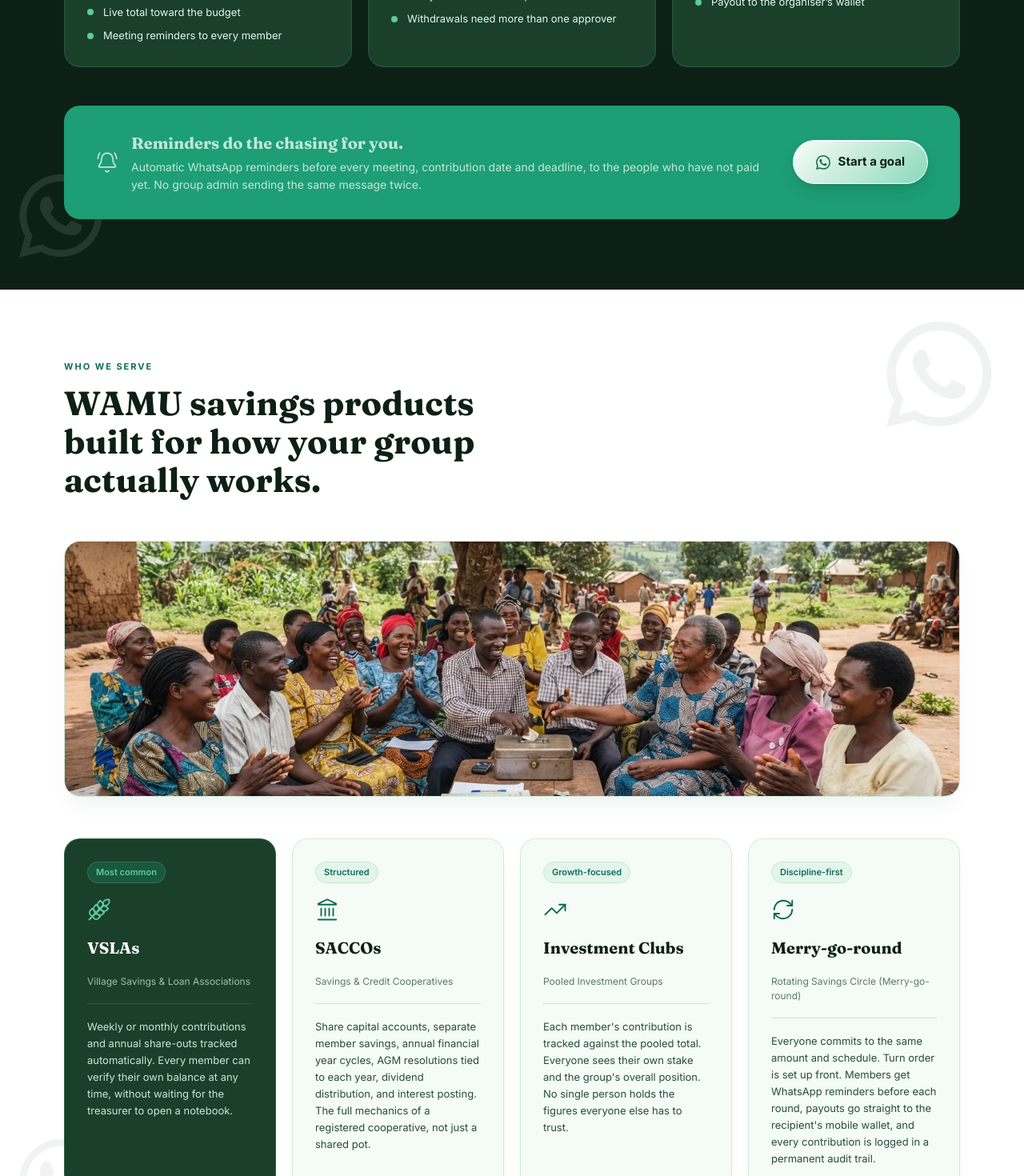
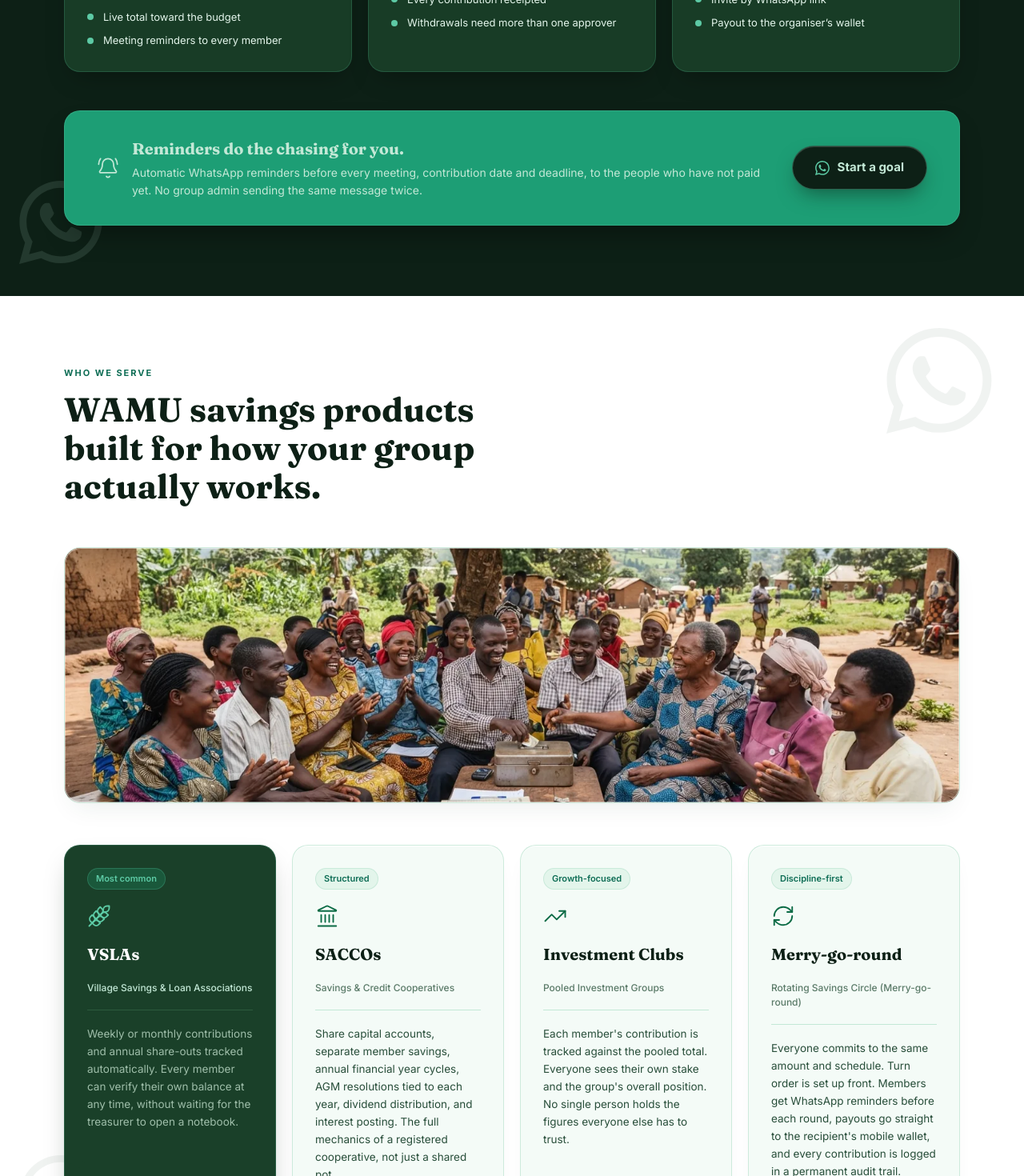
Before and after one commit to Loyoenock/WAMU, a React (Vite) app: page / in a window 1280 px wide. Shown: the part 8980-10450 px from the top of the page at 80% size. Built offline with nearby package versions, Linux system fonts and the light colour scheme.

Commit message:
style: refine UI component styling and visuals
- Add ring-inset to BuiltForEA image container.
- Update Collections card hover states and typography for improved legibility.

```diff
--- a/src/components/BuiltForEA.tsx
+++ b/src/components/BuiltForEA.tsx
@@ -64,11 +64,15 @@ export function BuiltForEA() {
           </h2>
         </div>
 
-        <div className="relative h-[280px] w-full overflow-hidden rounded-[20px] border border-[#C3E8D6]/85 shadow-[0_14px_32px_-12px_rgba(27,67,50,0.1)] md:h-[320px]">
+        <div className="relative h-[280px] w-full overflow-hidden rounded-[20px] border border-[#C3E8D6]/80 shadow-[0_14px_32px_-12px_rgba(27,67,50,0.1)] md:h-[320px]">
           <img
             src="/images/who-we-serve.webp"
             alt="Members of a Ugandan savings group meeting together"
             className="absolute inset-0 h-full w-full object-cover"
+          />
+          <div
+            aria-hidden="true"
+            className="pointer-events-none absolute inset-0 rounded-[20px] ring-1 ring-inset ring-white/45"
           />
         </div>
 
@@ -78,15 +82,15 @@ export function BuiltForEA() {
               key={c.key}
               className={`flex flex-col items-start gap-[18px] rounded-[20px] p-[28px] transition-all duration-200 ease-out hover:-translate-y-1 ${
                 c.dark
-                  ? 'border border-[#5DCAA5]/25 bg-[#1A4029] hover:border-[#5DCAA5]/60 hover:shadow-[0_18px_36px_-14px_rgba(12,30,18,0.5)]'
-                  : 'border border-[#C3E8D6]/85 bg-[#F4FBF7]/90 shadow-[0_12px_28px_-12px_rgba(27,67,50,0.08),inset_0_1px_0_rgba(255,255,255,0.9)] backdrop-blur-md hover:border-[#5DCAA5]/75 hover:bg-white/95 hover:shadow-[0_16px_32px_-12px_rgba(26,64,41,0.14)]'
+                  ? 'border border-[#5DCAA5]/20 bg-[#1A4029] shadow-[0_16px_34px_-12px_rgba(12,30,18,0.35)] hover:border-[#5DCAA5]/55 hover:shadow-[0_20px_40px_-14px_rgba(12,30,18,0.5)]'
+                  : 'border border-[#C3E8D6]/80 bg-[#F4FBF7] shadow-[0_12px_28px_-12px_rgba(27,67,50,0.08),inset_0_1px_0_rgba(255,255,255,0.92)] hover:border-[#5DCAA5]/80 hover:bg-white hover:shadow-[0_18px_36px_-12px_rgba(26,64,41,0.14)]'
               }`}
             >
               <span
                 className={`w-fit rounded-[20px] p-[4px_10px] text-[11px] font-semibold ${
                   c.dark
                     ? 'border border-[#5DCAA5]/25 bg-[#1D9E75]/25 text-[#5DCAA5]'
-                    : 'border border-[#C3E8D6] bg-[#E3F5EB] text-[#0F6E56]'
+                    : 'border border-[#C3E8D6]/80 bg-[#E3F5EB] text-[#0F6E56]'
                 }`}
               >
                 {c.tag}
@@ -104,8 +108,8 @@ export function BuiltForEA() {
                 {c.name}
               </span>
               <span
-                className={`text-[12px] ${
-                  c.dark ? 'text-[#9FBEAA]' : 'text-[#5A7A68]'
+                className={`text-[12px] font-medium ${
+                  c.dark ? 'text-[#C3E8D6]' : 'text-[#5A7A68]'
                 }`}
               >
                 {c.full}
@@ -116,8 +120,8 @@ export function BuiltForEA() {
                 }`}
               />
               <p
-                className={`w-full text-[13px]/[21px] ${
-                  c.dark ? 'text-[#C3E8D6]' : 'text-[#284E3A]'
+                className={`w-full text-[13.5px]/[22px] ${
+                  c.dark ? 'text-[#9FBEAA]' : 'text-[#284E3A]'
                 }`}
               >
                 {c.body}
--- a/src/components/Collections.tsx
+++ b/src/components/Collections.tsx
@@ -67,7 +67,7 @@ export function Collections() {
           {COLLECTIONS.map((c) => (
             <div
               key={c.key}
-              className="flex flex-col items-start gap-[16px] rounded-[20px] border border-[#5DCAA5]/20 bg-[#1A4029] p-[28px] transition-all duration-200 ease-out hover:-translate-y-1 hover:border-[#5DCAA5]/55 hover:shadow-[0_18px_36px_-14px_rgba(0,0,0,0.55)]"
+              className="flex flex-col items-start gap-[16px] rounded-[20px] border border-[#5DCAA5]/20 bg-[#1A4029]/90 p-[28px] shadow-[0_14px_32px_-12px_rgba(0,0,0,0.35)] transition-all duration-200 ease-out hover:-translate-y-1 hover:border-[#5DCAA5]/55 hover:bg-[#1A4029] hover:shadow-[0_18px_36px_-14px_rgba(0,0,0,0.55)]"
             >
               <span className="w-fit rounded-[20px] border border-[#5DCAA5]/25 bg-[#1D9E75]/25 p-[4px_10px] text-[11px] font-semibold text-[#5DCAA5]">
                 {c.tag}
@@ -76,7 +76,7 @@ export function Collections() {
               <h3 className="font-[Fraunces,ui-serif,Georgia,serif] text-[20px] font-bold text-[#FFFFFF]">
                 {c.name}
               </h3>
-              <p className="w-full text-[13px]/[21px] text-[#9FBEAA]">{c.body}</p>
+              <p className="w-full text-[13.5px]/[22px] text-[#9FBEAA]">{c.body}</p>
               <div className="h-[1px] w-full bg-[#2D5A3D]" />
               <div className="flex flex-col gap-[10px]">
                 {c.rows.map((row) => (
@@ -90,7 +90,7 @@ export function Collections() {
           ))}
         </div>
 
-        <div className="flex w-full flex-col items-start gap-[20px] rounded-[20px] bg-[#1D9E75] p-[28px] md:flex-row md:items-center md:justify-between md:p-[32px_40px]">
+        <div className="flex w-full flex-col items-start gap-[20px] rounded-[20px] border border-[#5DCAA5]/30 bg-[#1D9E75] p-[28px] shadow-[0_18px_38px_-14px_rgba(0,0,0,0.45)] md:flex-row md:items-center md:justify-between md:p-[32px_40px]">
           <div className="flex flex-row items-start gap-[16px] md:items-center">
             <BellRing className="mt-[2px] h-[28px] w-[28px] shrink-0 text-[#C3E8D6] md:mt-0" strokeWidth={1.5} aria-hidden="true" />
             <div className="flex flex-col gap-[4px]">
@@ -105,9 +105,9 @@ export function Collections() {
           </div>
           <a
             href="https://wa.me/256788003344?text=I%20want%20to%20start%20a%20collection%20on%20WAMU"
-            className="wamu-liquid-btn-forest inline-flex shrink-0 items-center gap-[10px] rounded-full px-[28px] py-[15px] text-[15px] font-bold text-[#0D2016] hover:-translate-y-0.5 active:translate-y-[1px] focus-visible:outline-none focus-visible:ring-2 focus-visible:ring-[#C3E8D6] focus-visible:ring-offset-2 focus-visible:ring-offset-[#1D9E75]"
+            className="inline-flex shrink-0 items-center gap-[10px] rounded-full border border-[#5DCAA5]/40 bg-[#0D2016] px-[28px] py-[15px] text-[15px] font-bold text-[#C3E8D6] shadow-[0_12px_26px_-8px_rgba(13,32,22,0.55),inset_0_1px_0_rgba(255,255,255,0.14)] transition-all duration-200 hover:-translate-y-0.5 hover:border-[#C3E8D6]/65 hover:bg-[#133120] hover:text-white active:translate-y-[1px] focus-visible:outline-none focus-visible:ring-2 focus-visible:ring-[#C3E8D6] focus-visible:ring-offset-2 focus-visible:ring-offset-[#1D9E75]"
           >
-            <WhatsAppIcon className="h-[18px] w-[18px] text-[#0B6B45]" />
+            <WhatsAppIcon className="h-[18px] w-[18px] text-[#5DCAA5]" />
             Start a goal
           </a>
         </div>
```
